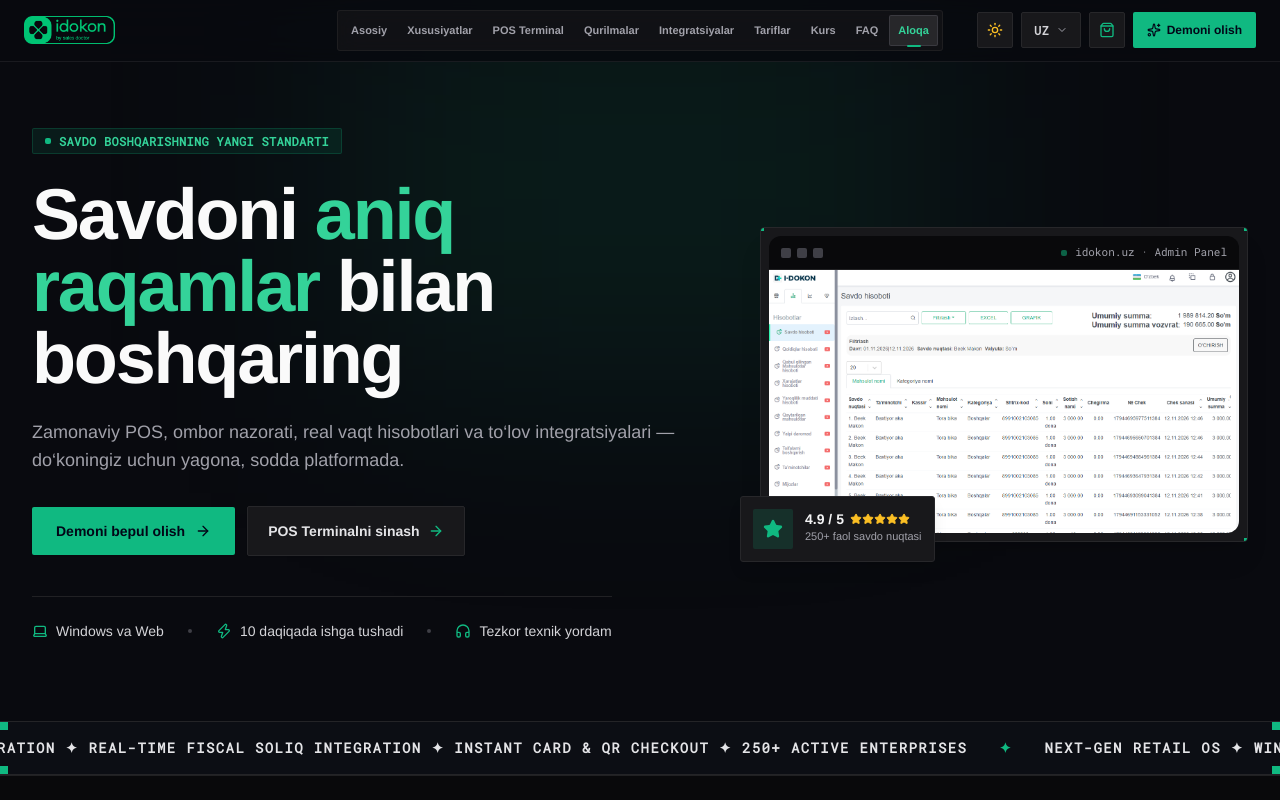
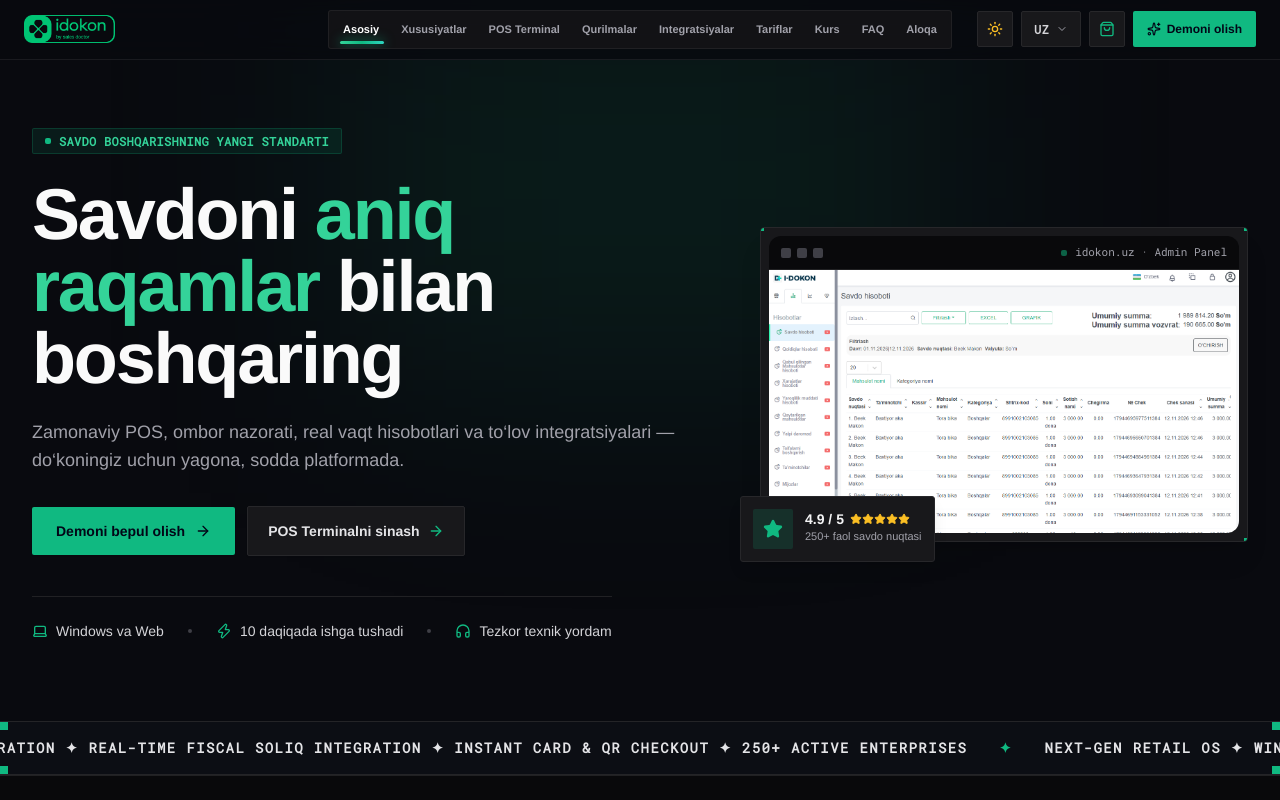
Before and after one commit to behruzerkinov/idokonOfficialWebsite, a React (Vite) app: page / in a window 1280 px wide. Shown: the top 800 px of the page. Built offline with nearby package versions, Linux system fonts and the light colour scheme.

Commit message:
feat: implement liquid glowing bottom bar with fluid spring physics across page scroll and distinct floating hover pill animation on nav links

```diff
--- a/src/components/Navbar.jsx
+++ b/src/components/Navbar.jsx
@@ -1,8 +1,9 @@
-import React, { useState, useEffect } from 'react';
+import React, { useState, useEffect, useRef, useCallback } from 'react';
 import {
   Menu, X, Phone, ShoppingBag, Sparkles, Check, ChevronDown, Sun, Moon
 } from 'lucide-react';
 import NumberFlow from '@number-flow/react';
+import { motion, AnimatePresence } from 'motion/react';
 
 export const Navbar = ({
   lang,
@@ -18,6 +19,11 @@ export const Navbar = ({
   const [mobileMenuOpen, setMobileMenuOpen] = useState(false);
   const [langDropdownOpen, setLangDropdownOpen] = useState(false);
   const [activeSection, setActiveSection] = useState('home');
+  const [hoveredId, setHoveredId] = useState(null);
+
+  const navRef = useRef(null);
+  const linkRefs = useRef({});
+  const [indicator, setIndicator] = useState({ left: 0, width: 0, opacity: 0 });
 
   useEffect(() => {
     const handleScroll = () => {
@@ -27,29 +33,68 @@ export const Navbar = ({
     return () => window.removeEventListener('scroll', handleScroll);
   }, []);
 
-  // Section Scroll Spy to switch tabs smoothly as user scrolls through the page
+  // Liquid bottom bar calculation: measures exact offset and width of active link
+  const updateIndicator = useCallback(() => {
+    const navEl = navRef.current;
+    const linkEl = linkRefs.current[activeSection];
+    if (navEl && linkEl) {
+      const navRect = navEl.getBoundingClientRect();
+      const linkRect = linkEl.getBoundingClientRect();
+      setIndicator({
+        left: linkRect.left - navRect.left + 6,
+        width: Math.max(linkRect.width - 12, 18),
+        opacity: 1
+      });
+    }
+  }, [activeSection]);
+
+  useEffect(() => {
+    updateIndicator();
+    const timer = setTimeout(updateIndicator, 60);
+    window.addEventListener('resize', updateIndicator);
+    return () => {
+      clearTimeout(timer);
+      window.removeEventListener('resize', updateIndicator);
+    };
+  }, [updateIndicator, lang]);
+
+  // Section Scroll Spy using getBoundingClientRect for sticky stacking sections
   useEffect(() => {
     const sectionIds = ['home', 'features', 'terminal', 'equipment', 'integrations', 'pricing', 'course', 'faq', 'contact'];
 
     const handleScrollSpy = () => {
-      const scrollPos = window.scrollY + 140; // offset for sticky navbar + header breathing room
+      const threshold = 220; // viewport threshold from top
       for (let i = sectionIds.length - 1; i >= 0; i--) {
         const el = document.getElementById(sectionIds[i]);
         if (el) {
-          const top = el.offsetTop;
-          if (scrollPos >= top) {
+          const rect = el.getBoundingClientRect();
+          if (rect.top <= threshold && rect.bottom > 80) {
             setActiveSection(sectionIds[i]);
             return;
           }
         }
       }
-      setActiveSection('home');
+      if (window.scrollY < 200) {
+        setActiveSection('home');
+      }
     };
 
     window.addEventListener('scroll', handleScrollSpy, { passive: true });
     handleScrollSpy();
     return () => window.removeEventListener('scroll', handleScrollSpy);
   }, []);
+
+  // Smooth click scroll handler that immediately glides the liquid indicator
+  const handleLinkClick = (e, id) => {
+    e.preventDefault();
+    setActiveSection(id);
+    const targetEl = document.getElementById(id);
+    if (targetEl) {
+      const offset = 80;
+      const top = targetEl.getBoundingClientRect().top + window.scrollY - offset;
+      window.scrollTo({ top, behavior: 'smooth' });
+    }
+  };
 
   // Clean language list without duplicated flag glyphs
   const languages = [
@@ -90,26 +135,61 @@ export const Navbar = ({
             </a>
           </div>
 
-          {/* Center Col: Desktop Navigation Links (True Visual Center) */}
+          {/* Center Col: Desktop Navigation Links with Liquid Bottom Bar Animation */}
           <div className="hidden xl:flex items-center justify-center">
-            <nav className="flex items-center gap-0.5 2xl:gap-1 p-1 rounded-xl bg-zinc-100/60 dark:bg-zinc-900/60 border border-zinc-200/60 dark:border-zinc-800/60 backdrop-blur-md">
+            <nav
+              ref={navRef}
+              className="relative flex items-center gap-0.5 2xl:gap-1 p-1 rounded-xl bg-zinc-100/70 dark:bg-zinc-900/70 border border-zinc-200/70 dark:border-zinc-800/70 backdrop-blur-md overflow-hidden select-none"
+            >
+              {/* Liquid Bottom Bar Indicator (Spring-driven fluid glide) */}
+              <motion.div
+                className="absolute bottom-1 h-[3px] rounded-full bg-gradient-to-r from-emerald-400 via-emerald-500 to-teal-400 shadow-[0_0_12px_rgba(16,185,129,0.85)] pointer-events-none z-10"
+                animate={{
+                  left: indicator.left,
+                  width: indicator.width,
+                  opacity: indicator.opacity
+                }}
+                transition={{
+                  type: "spring",
+                  stiffness: 380,
+                  damping: 28,
+                  mass: 0.65
+                }}
+              />
+
               {navLinks.map((link) => {
                 const isActive = activeSection === link.id;
+                const isHovered = hoveredId === link.id;
+
                 return (
                   <a
                     key={link.href}
+                    ref={(el) => { linkRefs.current[link.id] = el; }}
                     href={link.href}
-                    onClick={() => setActiveSection(link.id)}
-                    className={`relative px-2 2xl:px-2.5 py-1.5 rounded-lg text-[11px] 2xl:text-xs font-semibold transition-all duration-150 whitespace-nowrap select-none cursor-pointer ${
+                    onClick={(e) => handleLinkClick(e, link.id)}
+                    onMouseEnter={() => setHoveredId(link.id)}
+                    onMouseLeave={() => setHoveredId(null)}
+                    className={`relative px-2.5 2xl:px-3 py-1.5 rounded-lg text-[11px] 2xl:text-xs font-semibold whitespace-nowrap cursor-pointer transition-colors duration-150 z-20 ${
                       isActive
-                        ? 'bg-white dark:bg-zinc-800 text-emerald-600 dark:text-emerald-400 font-bold shadow-xs border border-zinc-200/80 dark:border-zinc-700/80'
-                        : 'text-zinc-600 hover:text-zinc-950 dark:text-zinc-400 dark:hover:text-zinc-100 hover:bg-zinc-200/50 dark:hover:bg-zinc-800/50 border border-transparent'
+                        ? 'text-zinc-950 dark:text-white font-bold'
+                        : 'text-zinc-600 hover:text-zinc-950 dark:text-zinc-400 dark:hover:text-zinc-100'
                     }`}
                   >
+                    {/* Distinct Hover Animation: Soft floating pill highlight */}
+                    <AnimatePresence>
+                      {isHovered && (
+                        <motion.div
+                          layoutId="nav-hover-pill"
+                          className="absolute inset-0 rounded-lg bg-zinc-200/70 dark:bg-zinc-800/70 -z-10 shadow-xs"
+                          initial={{ opacity: 0, scale: 0.95 }}
+                          animate={{ opacity: 1, scale: 1 }}
+                          exit={{ opacity: 0, scale: 0.95 }}
+                          transition={{ duration: 0.15 }}
+                        />
+                      )}
+                    </AnimatePresence>
+
                     <span className="relative z-10">{link.label}</span>
-                    {isActive && (
-                      <span className="absolute -bottom-0.5 left-1/2 -translate-x-1/2 w-3.5 h-[2px] bg-emerald-500 rounded-full" />
-                    )}
                   </a>
                 );
               })}
@@ -235,9 +315,9 @@ export const Navbar = ({
                 <a
                   key={link.href}
                   href={link.href}
-                  onClick={() => {
-                    setActiveSection(link.id);
+                  onClick={(e) => {
                     setMobileMenuOpen(false);
+                    handleLinkClick(e, link.id);
                   }}
                   className={`px-3 py-2 rounded-lg text-sm font-medium transition-colors ${
                     isActive
```
